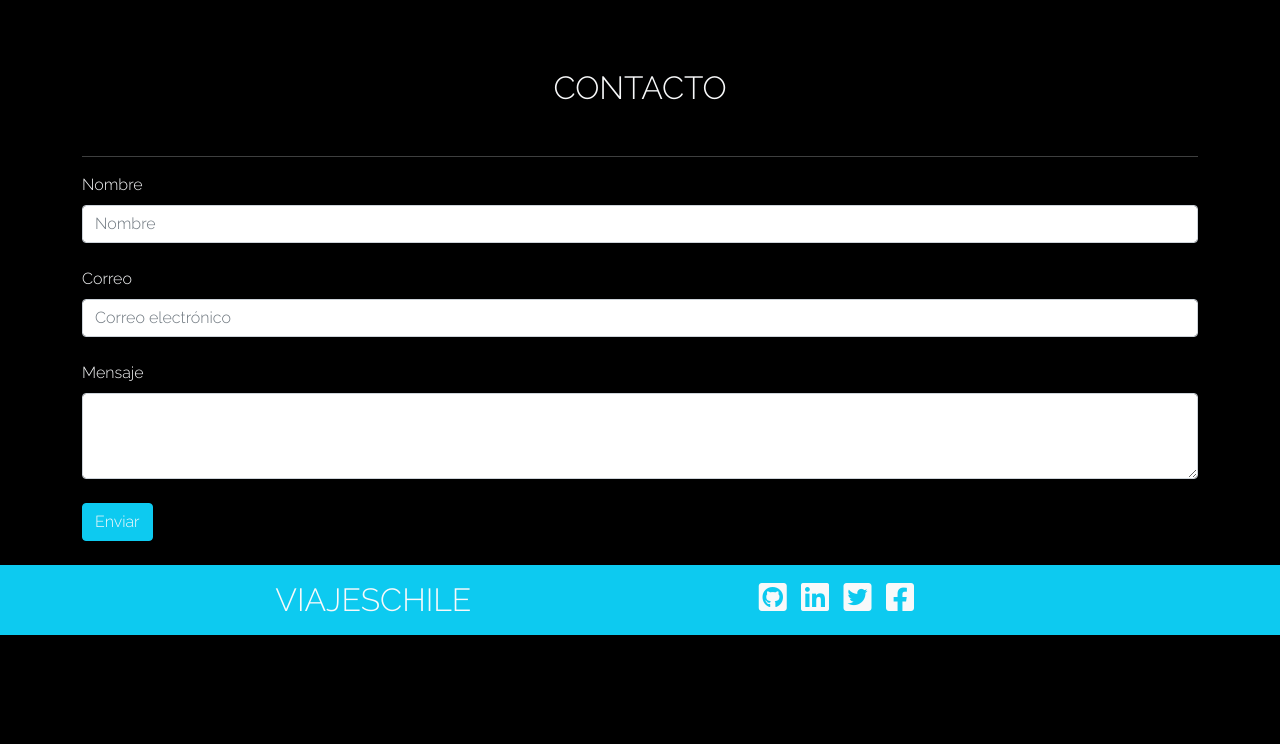
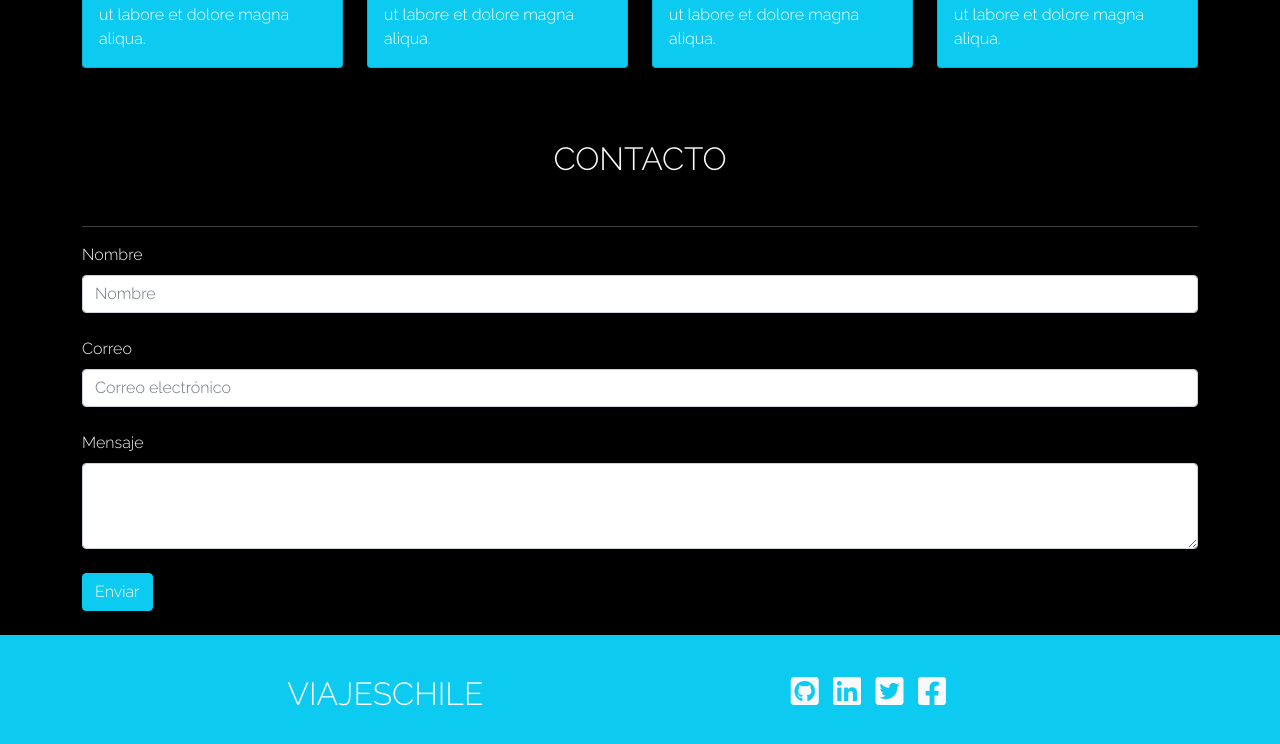
Before and after one commit to nubidani/viajesChile, a plain HTML site: page index.html in a window 1280 px wide. Shown: the part 2038-2782 px from the top of the page. Before the commit the page ends 2673 px from the top, so only its background shows below. Drawn offline with nearby package versions, Linux system fonts and the light colour scheme.

Commit message:
enlaces a rrss añadidos y altura de carrusel arreglado

```diff
--- a/assets/css/style.css
+++ b/assets/css/style.css
@@ -24,7 +24,7 @@ img {
 }
 /*Ajustando altura del carrusel*/
 .micarrusel {
-    margin-top: -80px;
+    margin-top: auto;
 }
 /*sección quienes somos*/
 
--- a/index.html
+++ b/index.html
@@ -71,7 +71,7 @@
 <!--Sección Quiénes somos-->
 <section class="container qs px-5 d-none d-sm-block">
   <div>
-    <h1 class="text-center py-5">¿QUIÉNES SOMOS?</h1>
+    <h2 class="text-center py-5">¿QUIÉNES SOMOS?</h2>
     <hr>
   </div>
   <div class="row pt-5">
@@ -218,7 +218,7 @@
           <h5 class="modal-title"><img src="./assets/img/viajes.svg" alt="logo-viajes">VIAJESCHILE dice:</h5>
         </div>
         <div class="modal-body">
-          <p>El correo ha sido enviado exitosamente</p>
+          <p><b>El correo ha sido enviado exitosamente</b></p>
         </div>
         <div class="modal-footer">
           <button type="button" class="btn btn-dark" data-bs-dismiss="modal">Cerrar</button>
@@ -227,25 +227,26 @@
     </div>
   </div>
 </section>
+<!--Footer-->
 <footer class="container-fluid py-3">
   <div class="row text-light text-center">
-    <div class="col-7">
+    <div class="col">
       <article>
-        <h2>VIAJESCHILE</h2>
+        <h2 class="my-4">VIAJESCHILE</h2>
       </article>
     </div>
-    <div class="col-5 row">
+    <div class="col-5 row my-4">
         <div class="col-1">
-          <i class="fab fa-github-square fa-2x"></i>
+          <a href="https://github.com/" target="_blank" class="text-light"><i class="fab fa-github-square fa-2x px-2"></i></a>
         </div>
         <div class="col-1">
-          <i class="fab fa-linkedin fa-2x"></i>
+          <a href="https://www.linkedin.com/home" target="_blank" class="text-light"><i class="fab fa-linkedin fa-2x px-2"></i></a>
         </div>
         <div class="col-1">
-          <i class="fab fa-twitter-square fa-2x"></i>
+          <a href="https://twitter.com/?lang=es" target="_blank" class="text-light"><i class="fab fa-twitter-square fa-2x px-2"></i></a>
         </div>
         <div class="col-1">
-          <i class="fab fa-facebook-square fa-2x"></i>
+          <a href="https://es-la.facebook.com/" target="_blank" class="text-light"><i class="fab fa-facebook-square fa-2x px-2"></i></a>
         </div>
     </div>
   </div>
```
